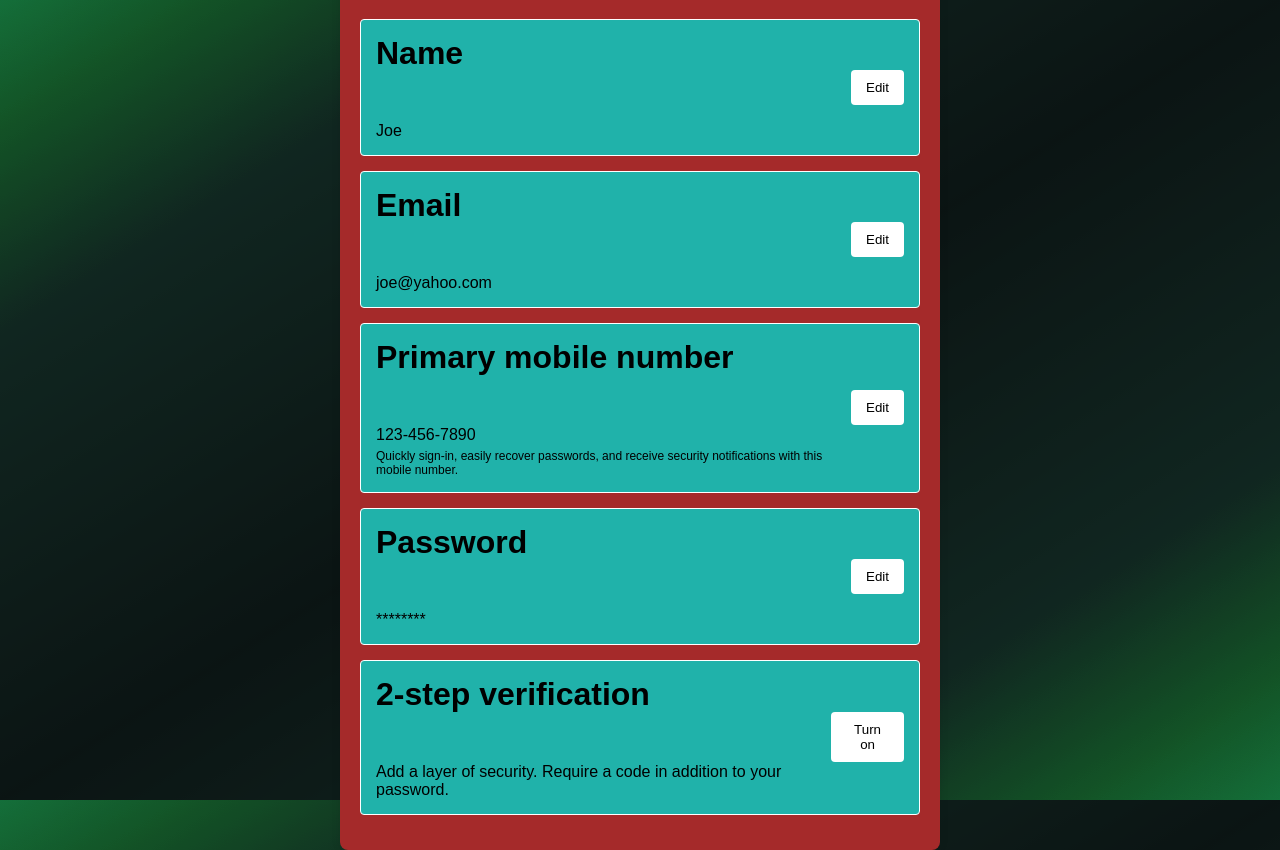
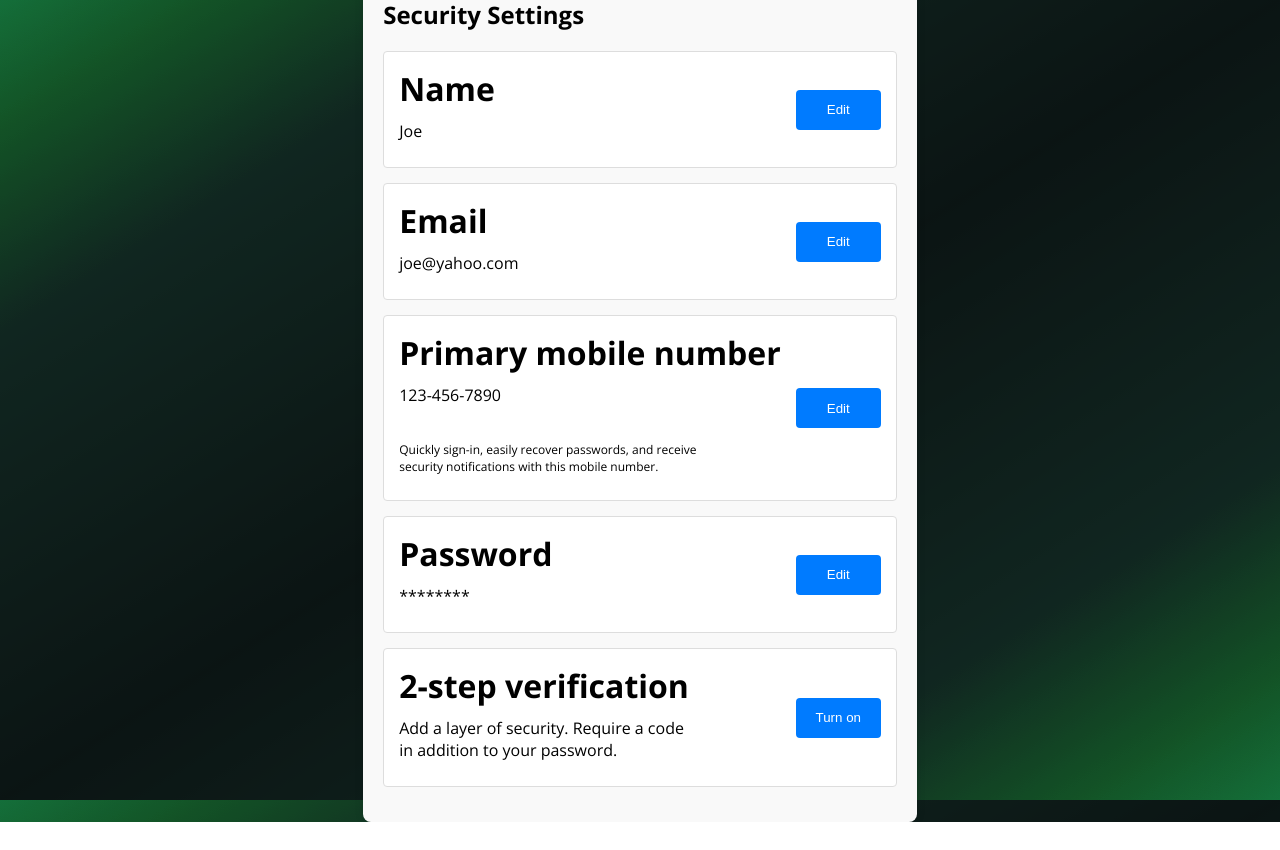
Before and after one commit to hsing127/FoodTruck-Financial-Platform, a React (Create React App) app in the folder FoodTruck Financial React WebApp/: page /dashboard/settings in a window 1280 px wide. After the commit the page ends 822 px from the top, so only its background shows below. Built offline with nearby package versions, Linux system fonts and the light colour scheme.

Commit message:
Color/font change. Buttons now same size

```diff
--- a/FoodTruck Financial React WebApp/src/styles/DashSettings.css
+++ b/FoodTruck Financial React WebApp/src/styles/DashSettings.css
@@ -3,17 +3,16 @@
   max-width: 600px;
   margin: 0 auto;
   padding: 20px;
-    font-family: Arial, sans-serif;
-    background-color: brown;
+  font-family: 'Open Sans', sans-serif;
+  background-color: #f9f9f9;
   border-radius: 8px;
   box-shadow: 0 0 10px rgba(0, 0, 0, 0.1);
 }
 
-  /* Setting Header styles */
+/* Header styles */
 .settings-title {
   font-size: 24px;
   margin-bottom: 20px;
-    color: black;
 }
 
 /* Info section for the items */
@@ -24,8 +23,8 @@
 
 /* Individual info item styles */
 .info-item {
-    background-color: lightseagreen;
-    border: 1px solid white;
+  background-color: #fff;
+  border: 1px solid #ddd;
   border-radius: 4px;
   padding: 15px;
   margin-bottom: 15px;
@@ -38,33 +37,50 @@
 .info-text {
   flex-grow: 1;
   color: black;
+  display: flex;
+  flex-direction: column;
 }
 
  /* Info text styles */
  .info-text h2 {
   text-align: left;
+  margin-bottom: 10px;
   color: black;
+}
+
+ /* Info text styles */
+ .info-text p {
+  text-align: left;
+  margin-bottom: 10px;
+  color: black;
+  max-width: 300px;
 }
 
 /* Description styles */
 .info-description {
-    color: black;
+  color: #666;
   font-size: 12px;
-    margin-top: 5px;
+  margin-top: 25px;
+  margin-right: 50px;
 }
 
 /* Button styles */
 .info-button {
-    background-color: white;
-    color: black;
+  box-sizing: border-box;
+  background-color: #007bff;
+  color: white;
   border: none;
   border-radius: 4px;
-    padding: 10px 15px;
+  padding: 10px;
   cursor: pointer;
   transition: background-color 0.3s;
+  width: 85px;
+  height: 40px;
+  text-align: center;
+  margin-left: 15px;
 }
 
 /* Button hover effect */
 .info-button:hover {
-    background-color: red;
+  background-color: #0056b3;
 }
```
Lines whose indentation alone changed are shown as unchanged.
